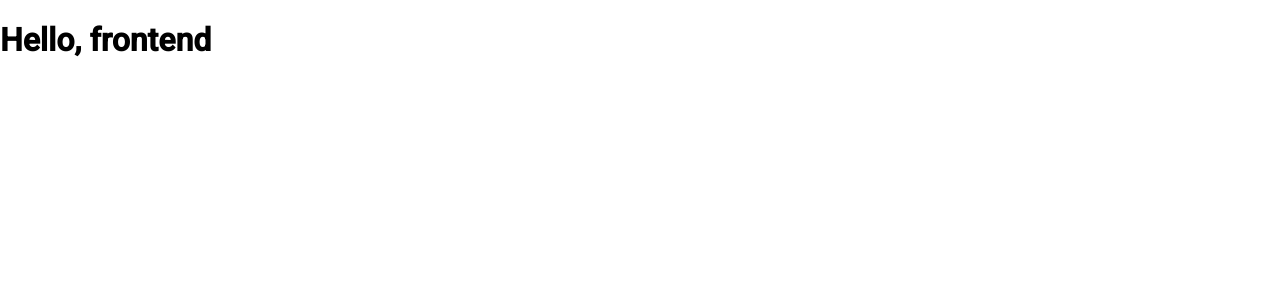
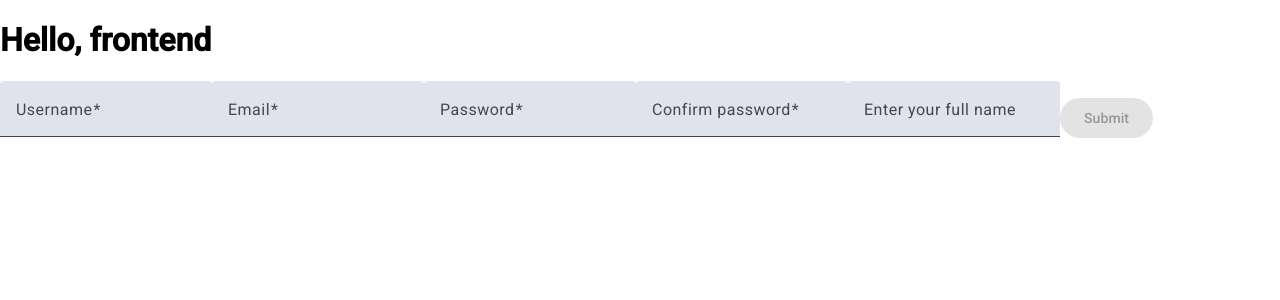
Before and after one commit to aleksandr-sidorov/aab-server, an Angular app in the folder frontend/: page / in a window 1280 px wide. Shown: the top 300 px of the page. Built offline with nearby package versions, Linux system fonts and the light colour scheme.

Commit message:
feat: add registration-form component initial implementation

```diff
--- a/frontend/src/app/app.component.html
+++ b/frontend/src/app/app.component.html
@@ -1,5 +1,6 @@
 <main>
   <h1>Hello, {{ title }}</h1>
+  <app-registration-form></app-registration-form>
 </main>
 
 <router-outlet />
--- a/frontend/src/app/app.component.ts
+++ b/frontend/src/app/app.component.ts
@@ -1,12 +1,13 @@
 import { Component } from '@angular/core';
 import { RouterOutlet } from '@angular/router';
+import { RegistrationFormComponent } from './components/registration-form/registration-form.component';
 
 @Component({
   selector: 'app-root',
   standalone: true,
-  imports: [RouterOutlet],
+  imports: [RouterOutlet, RegistrationFormComponent],
   templateUrl: './app.component.html',
-  styleUrl: './app.component.css'
+  styleUrl: './app.component.css',
 })
 export class AppComponent {
   title = 'frontend';
--- /dev/null
+++ b/frontend/src/app/components/registration-form/registration-form.component.html
@@ -0,0 +1,69 @@
+<section>
+  <form [formGroup]="registrationForm" (ngSubmit)="onSubmit()">
+    <mat-form-field>
+      <mat-label>Username</mat-label>
+      <input
+        matInput
+        placeholder="username"
+        formControlName="username"
+        required
+      />
+      @if (registrationForm.get("username")?.invalid) {
+        <mat-error>Error</mat-error>
+      }
+    </mat-form-field>
+
+    <mat-form-field>
+      <mat-label>Email</mat-label>
+      <input
+        matInput
+        placeholder="pat@example.com"
+        formControlName="email"
+        required
+      />
+      @if (registrationForm.get("email")?.invalid) {
+        <mat-error>Error</mat-error>
+      }
+    </mat-form-field>
+
+    <mat-form-field>
+      <mat-label>Password</mat-label>
+      <input
+        matInput
+        formControlName="password"
+        required
+      />
+      @if (registrationForm.get("password")?.invalid) {
+        <mat-error>Error</mat-error>
+      }
+    </mat-form-field>
+
+    <mat-form-field>
+      <mat-label>Confirm password</mat-label>
+      <input
+        matInput
+        formControlName="confirmPassword"
+        required
+      />
+      @if (registrationForm.get("confirmPassword")?.invalid) {
+        <mat-error>Error</mat-error>
+      }
+    </mat-form-field>
+
+    <mat-form-field>
+      <mat-label>Enter your full name</mat-label>
+      <input
+        matInput
+        placeholder="fullname"
+        formControlName="fullname"
+      />
+      @if (registrationForm.get("fullname")?.invalid) {
+        <mat-error>Error</mat-error>
+      }
+    </mat-form-field>
+
+    <button type="submit" mat-flat-button [disabled]="!registrationForm.valid">
+      Submit
+    </button>
+  </form>
+</section>
--- /dev/null
+++ b/frontend/src/app/components/registration-form/registration-form.component.ts
@@ -0,0 +1,83 @@
+import { Component } from '@angular/core';
+import { UserService } from '../../services/user.service';
+import {
+  AbstractControl,
+  FormControl,
+  FormGroup,
+  FormsModule,
+  ReactiveFormsModule,
+  ValidationErrors,
+  Validators,
+} from '@angular/forms';
+import { BehaviorSubject } from 'rxjs';
+import { HttpErrorResponse } from '@angular/common/http';
+import { MatFormFieldModule } from '@angular/material/form-field';
+import { MatInputModule } from '@angular/material/input';
+import { MatButtonModule } from '@angular/material/button';
+
+@Component({
+  selector: 'app-registration-form',
+  standalone: true,
+  imports: [
+    MatButtonModule,
+    MatFormFieldModule,
+    MatInputModule,
+    FormsModule,
+    ReactiveFormsModule,
+  ],
+  providers: [UserService],
+  templateUrl: './registration-form.component.html',
+  styleUrl: './registration-form.component.css',
+})
+export class RegistrationFormComponent {
+  registrationForm = new FormGroup({
+    username: new FormControl<string>('', {
+      validators: [
+        Validators.required,
+        Validators.minLength(3),
+        Validators.maxLength(56),
+      ],
+    }),
+    email: new FormControl<string>('', {
+      validators: [Validators.required, Validators.email],
+    }),
+    password: new FormControl<string>('', {
+      validators: [
+        Validators.required,
+        Validators.minLength(8),
+        Validators.maxLength(56),
+      ],
+    }),
+    confirmPassword: new FormControl<string>('', {
+      validators: [Validators.required, this.validatePasswordMatch],
+    }),
+    fullname: new FormControl<string>('', { nonNullable: true }),
+  });
+  backendErrors$ = new BehaviorSubject<string[]>([]);
+  constructor(private userService: UserService) {}
+
+  validatePasswordMatch(control: AbstractControl): ValidationErrors | null {
+    const password = control.parent?.get('password')?.value;
+    const confirmPassword = control.parent?.get('confirmPassword')?.value;
+
+    return password === confirmPassword ? null : { confirmPasswordError: true };
+  }
+
+  onSubmit() {
+    const { username, email, password, fullname } = this.registrationForm.value;
+    if (this.registrationForm.valid && !!email && !!username && !!password) {
+      this.userService
+        .userRegister({ username, email, password, fullname })
+        .subscribe({
+          next: () => {
+            this.backendErrors$.next([]);
+          },
+          error: (response: HttpErrorResponse) => {
+            if (typeof response.error.message === 'string') {
+              this.backendErrors$.next([response.error.message]);
+            }
+          },
+        });
+    }
+  }
+}
```
Also changed, not shown: frontend/src/app/components/registration-form/registration-form.component.css (added), 1 other file (tests, documents, lock files or other folders).
